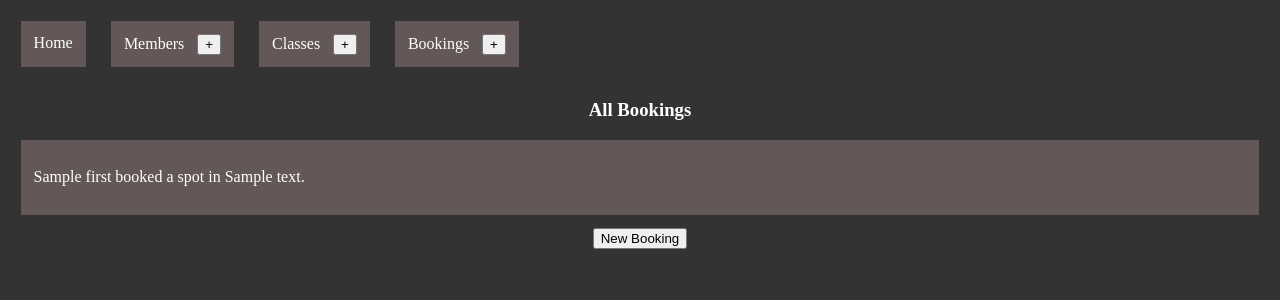
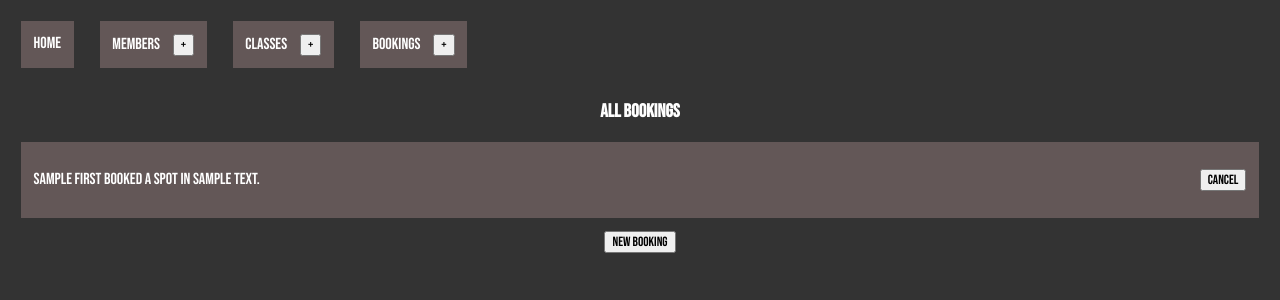
Before and after one commit to czubillaga/gym_project, a Flask app: page /bookings in a window 1280 px wide. Shown: the top 300 px of the page. Run offline with Flask 2, Linux system fonts and the light colour scheme; a database or web service that is not in the repository returns one stand-in record (values such as "Sample title"); some libraries are stand-ins or nearby versions.

Commit message:
Added some css, cancel button on bookings

```diff
--- a/controllers/booking_controller.py
+++ b/controllers/booking_controller.py
@@ -32,3 +32,9 @@ def post_booking():
     booking = Booking(member, lesson)
     booking_repository.save(booking)
     return redirect('/bookings')
+
+@bookings_blueprint.route('/bookings/cancel/<id>')
+def cancel_booking(id):
+    booking = booking_repository.select(id)
+    booking_repository.delete(booking)
+    return redirect('/bookings')
--- a/static/css/style.css
+++ b/static/css/style.css
@@ -2,6 +2,7 @@ body {
     background-color: #333;
     color: white;
     text-align: center;
+    font-family: 'Bebas Neue', cursive;
 }
 
 .header {
@@ -30,3 +31,7 @@ a, a:visited {
     color: white;
     text-decoration: none;
 }
+
+button {
+    font-family: 'Bebas Neue', cursive;
+}
--- a/templates/base.html
+++ b/templates/base.html
@@ -6,6 +6,9 @@
     <meta name="viewport" content="width=device-width, initial-scale=1.0">
     <title>{{ title }}</title>
     <link rel="stylesheet" href="{{ url_for('static', filename='css/style.css') }}">
+    <style>
+        @import url('https://fonts.googleapis.com/css2?family=Bebas+Neue&display=swap');
+    </style>
 </head>
 <body>
     <div class="header">
--- a/templates/bookings/index.html
+++ b/templates/bookings/index.html
@@ -4,6 +4,9 @@
     {% for booking in bookings %}
     <div class="nav-link">
         <a href="/bookings/show/{{ booking.id }}"><p>{{ booking.member.first }} booked a spot in {{ booking.lesson.description }}</p></a>
+        <div>
+            <a href="/bookings/cancel/{{ booking.id }}"><button>Cancel</button></a>
+        </div>
     </div>
     {% endfor %}
     <a href="/bookings/new"><button>New Booking</button></a>
```
